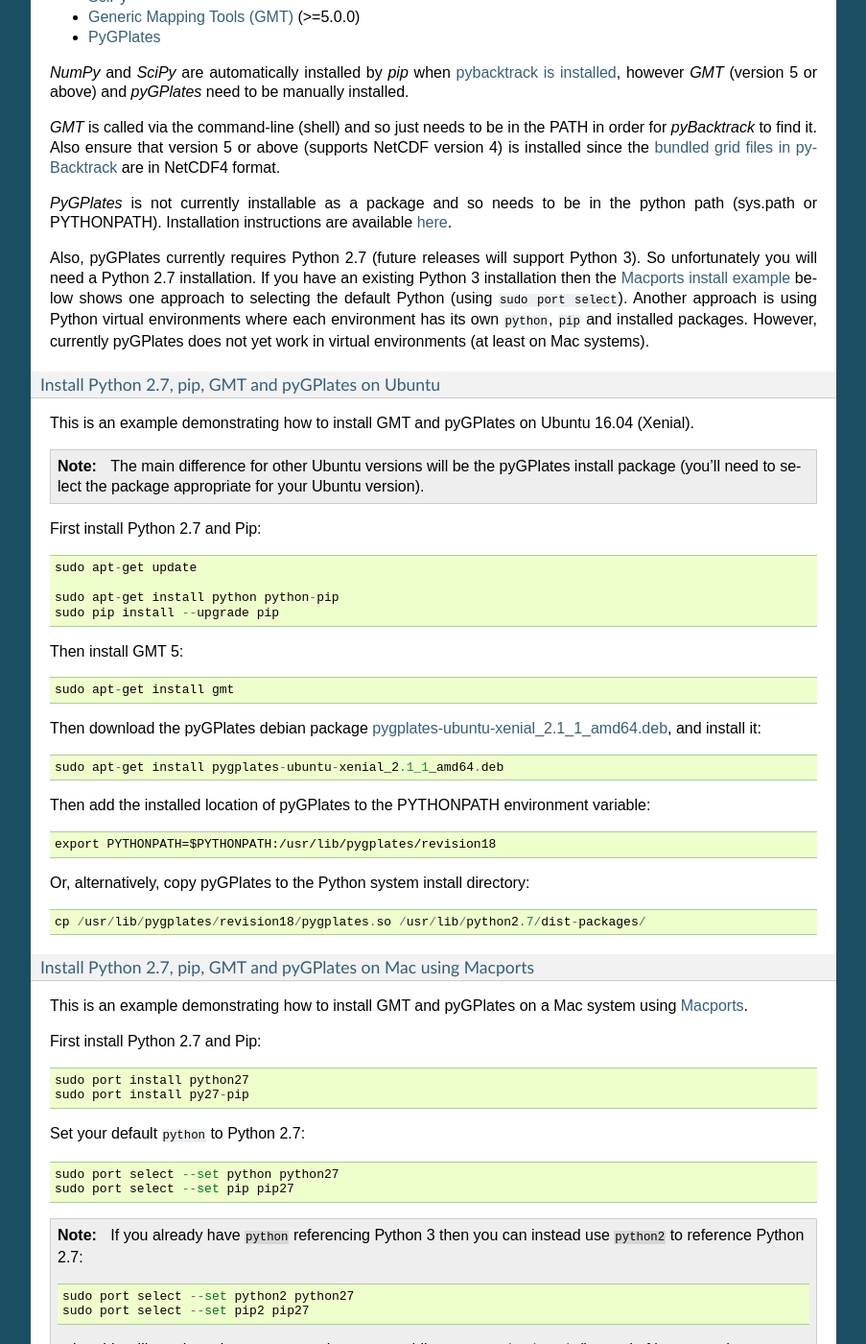
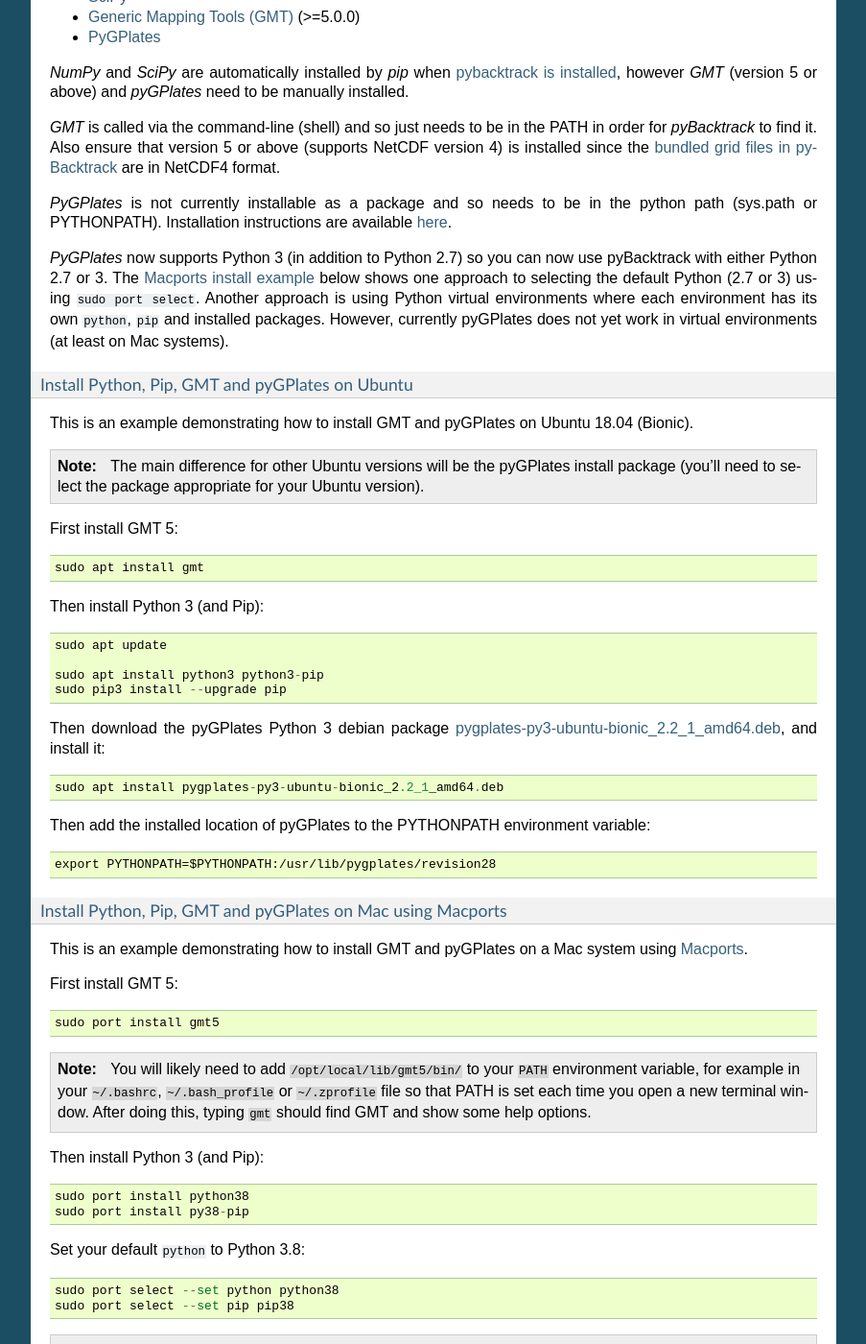
Before and after one commit to EarthByte/pyBacktrack, a Sphinx documentation site: the page built from docs/pybacktrack_getting_started.rst, in a window 1280 px wide and 1400 px high, scrolled down 941 px. Shown: the whole window at 96% size, without its empty margins (198-1101 px from the left). Built offline with Sphinx 7.4.7, drawn with Linux system fonts in a browser that asks for light colours; some of the changed text lies outside the part shown.

Commit message:
Update installation instructions for version 1.3 (and migration to Python 3).

```diff
--- a/docs/pybacktrack_getting_started.rst
+++ b/docs/pybacktrack_getting_started.rst
@@ -52,94 +52,100 @@
 `PyGPlates` is not currently installable as a package and so needs to be in the python path (sys.path or PYTHONPATH).
 Installation instructions are available `here <http://www.gplates.org/docs/pygplates/index.html>`_.
 
-Also, pyGPlates currently requires Python 2.7 (future releases will support Python 3).
-So unfortunately you will need a Python 2.7 installation. If you have an existing Python 3 installation then the
-:ref:`Macports install example <pybacktrack_install_requirements_mac>` below shows one approach to selecting the default Python (using ``sudo port select``).
+`PyGPlates` now supports Python 3 (in addition to Python 2.7) so you can now use pyBacktrack with either Python 2.7 or 3.
+The :ref:`Macports install example <pybacktrack_install_requirements_mac>` below shows one approach to selecting the default Python (2.7 or 3) using ``sudo port select``.
 Another approach is using Python virtual environments where each environment has its own ``python``, ``pip`` and installed packages.
 However, currently pyGPlates does not yet work in virtual environments (at least on Mac systems).
 
 .. _pybacktrack_install_requirements_ubuntu:
 
-Install Python 2.7, pip, GMT and pyGPlates on Ubuntu
-****************************************************
+Install Python, Pip, GMT and pyGPlates on Ubuntu
+************************************************
 
-This is an example demonstrating how to install GMT and pyGPlates on Ubuntu 16.04 (Xenial).
+This is an example demonstrating how to install GMT and pyGPlates on Ubuntu 18.04 (Bionic).
 
 .. note:: The main difference for other Ubuntu versions will be the pyGPlates install package
           (you'll need to select the package appropriate for your Ubuntu version).
 
-First install Python 2.7 and Pip:
+First install GMT 5:
 ::
 
-  sudo apt-get update
+  sudo apt install gmt
 
-  sudo apt-get install python python-pip
-  sudo pip install --upgrade pip
-
-Then install GMT 5:
+Then install Python 3 (and Pip):
 ::
 
-  sudo apt-get install gmt
+  sudo apt update
 
-Then download the pyGPlates debian package `pygplates-ubuntu-xenial_2.1_1_amd64.deb <https://sourceforge.net/projects/gplates/files/pygplates/beta-revision-18/>`_,
+  sudo apt install python3 python3-pip
+  sudo pip3 install --upgrade pip
+
+Then download the pyGPlates Python 3 debian package `pygplates-py3-ubuntu-bionic_2.2_1_amd64.deb <https://sourceforge.net/projects/gplates/files/pygplates/beta-revision-28/ubuntu/>`_,
 and install it:
 ::
 
-  sudo apt-get install pygplates-ubuntu-xenial_2.1_1_amd64.deb
+  sudo apt install pygplates-py3-ubuntu-bionic_2.2_1_amd64.deb
 
 Then add the installed location of pyGPlates to the PYTHONPATH environment variable:
 ::
 
-  export PYTHONPATH=$PYTHONPATH:/usr/lib/pygplates/revision18
-
-Or, alternatively, copy pyGPlates to the Python system install directory:
-::
-
-  cp /usr/lib/pygplates/revision18/pygplates.so /usr/lib/python2.7/dist-packages/
+  export PYTHONPATH=$PYTHONPATH:/usr/lib/pygplates/revision28
 
 .. _pybacktrack_install_requirements_mac:
 
-Install Python 2.7, pip, GMT and pyGPlates on Mac using Macports
-****************************************************************
+Install Python, Pip, GMT and pyGPlates on Mac using Macports
+************************************************************
 
 This is an example demonstrating how to install GMT and pyGPlates on a Mac system using `Macports <https://www.macports.org/>`_.
 
-First install Python 2.7 and Pip:
-::
-
-  sudo port install python27
-  sudo port install py27-pip
-
-Set your default ``python`` to Python 2.7:
-::
-
-  sudo port select --set python python27
-  sudo port select --set pip pip27
-
-.. note:: If you already have ``python`` referencing Python 3 then you can instead use ``python2`` to reference Python 2.7:
-          ::
-
-            sudo port select --set python2 python27
-            sudo port select --set pip2 pip27
-
-          ...but this will require using ``python2`` on the command-line to run
-          :ref:`pybacktrack <pybacktrack_use_a_builtin_module_script>` (instead of just ``python``).
-
-Then install GMT 5:
+First install GMT 5:
 ::
 
   sudo port install gmt5
 
-Then download the pyGPlates Mac zip file `pygplates_rev18_python27_MacOS64.zip <https://sourceforge.net/projects/gplates/files/pygplates/beta-revision-18/>`_,
+.. note:: You will likely need to add ``/opt/local/lib/gmt5/bin/`` to your ``PATH`` environment variable,
+          for example in your ``~/.bashrc``, ``~/.bash_profile`` or ``~/.zprofile`` file so that PATH
+          is set each time you open a new terminal window.
+          After doing this, typing ``gmt`` should find GMT and show some help options.
+
+Then install Python 3 (and Pip):
+::
+
+  sudo port install python38
+  sudo port install py38-pip
+
+Set your default ``python`` to Python 3.8:
+::
+
+  sudo port select --set python python38
+  sudo port select --set pip pip38
+
+.. note:: If you already have ``python`` referencing Python 2 then you can instead use ``python3`` to reference Python 3:
+          ::
+
+            sudo port select --set python3 python38
+            sudo port select --set pip3 pip38
+
+          ...but this will require using ``python3`` on the command-line to run
+          :ref:`pybacktrack <pybacktrack_use_a_builtin_module_script>` (instead of just ``python``).
+
+          Alternatively you can use Python 2.7 to run pyBacktrack (instead of Python 3) by installing pyGPlates
+          for Python 2.7 (instead of for Python 3) - see below.
+
+Then download the pyGPlates Mac zip file `pygplates_rev28_python38_MacOS64.zip <https://sourceforge.net/projects/gplates/files/pygplates/beta-revision-28/>`_,
 and extract it to your home directory.
 
 Then add the unzipped location of pyGPlates to the PYTHONPATH environment variable:
 ::
 
-  export PYTHONPATH=~/pygplates_rev18_python27_MacOS64:$PYTHONPATH
+  export PYTHONPATH=~/pygplates_rev28_python38_MacOS64:$PYTHONPATH
 
-.. note:: The above line can be added to your ``~/.bashrc`` or ``~/.profile`` file so that
-          PYTHONPATH is set each time you open a new terminal window.
+.. note:: The above line can be added to your ``~/.bashrc``, ``~/.bash_profile`` or ``~/.zprofile`` file
+          so that PYTHONPATH is set each time you open a new terminal window.
+
+.. note:: If you are using Python 2.7 to run pyBacktrack (instead of Python 3) then install the Python 2.7 version of pyGPlates instead by installing
+          ``pygplates_rev28_python27_MacOS64.zip`` and adding ``~/pygplates_rev28_python27_MacOS64`` to your ``PYTHONPATH``.
+
 
 .. _pybacktrack_install_pybacktrack:
 
@@ -149,27 +155,26 @@
 To install the latest stable version, run:
 ::
 
-  pip install pybacktrack
+  python -m pip install pybacktrack
 
 .. warning:: | On Mac systems, when using `Macports <https://www.macports.org/>`_, it might be better to install to the
-               local user install directory with ``pip install --user pybacktrack`` to avoid confusing Macports
+               local user install directory with ``python -m pip install --user pybacktrack`` to avoid confusing Macports
                (which installs to the system install directory).
-             | And on linux systems, if you have admin privileges, you can install to the system install directory with ``sudo pip install pybacktrack``.
+             | And on linux systems, if you have admin privileges, you can install to the system install directory with ``sudo python -m pip install pybacktrack``.
 
-.. note:: If you are using a package manager such as `Conda <https://docs.conda.io>`_ you may need to run ``python -m pip install pybacktrack`` to ensure
-          ``pybacktrack`` is installed into Conda Python and not the system Python (assuming ``python`` will execute the Conda Python interpreter).
-          It is only necessary if, for example, ``python`` executes the Conda Python interpreter but ``pip`` installs into the system Python
-          (because the base Conda environment is not activated).
+.. note:: We generally recommend using ``python -m pip install pybacktrack`` instead of ``pip install pybacktrack`` to ensure ``pybacktrack`` is installed
+          into the ``python`` you are actually using. For example, when using Conda Python it might be that ``python`` executes the Conda Python interpreter
+          but ``pip`` installs into the system Python (eg, because the base Conda environment is not activated).
 
 If you already have ``pybacktrack`` installed and would like to upgrade to the latest version then use the ``--upgrade`` flag:
 ::
 
-  pip install --upgrade pybacktrack
+  python -m pip install --upgrade pybacktrack
 
 To install the latest development version (requires Git on local system), run:
 ::
 
-  pip install "git+https://github.com/EarthByte/pyBacktrack.git#egg=pybacktrack"
+  python -m pip install "git+https://github.com/EarthByte/pyBacktrack.git#egg=pybacktrack"
 
 .. note:: | You may need to update your `Git` if you receive an error ending with ``tlsv1 alert protocol version``.
           | This is apparently due to an `update on GitHub <https://blog.github.com/2018-02-23-weak-cryptographic-standards-removed>`_.
@@ -255,7 +260,7 @@
 
 .. code-block:: python
 
-    python -m pybacktrack.backtrack_cli -w pybacktrack_examples/test_data/ODP-114-699-Lithology.txt -d age water_depth -- ODP-114-699_backtrack_decompat.txt
+    python3 -m pybacktrack.backtrack_cli -w pybacktrack_examples/test_data/ODP-114-699-Lithology.txt -d age water_depth -- ODP-114-699_backtrack_decompat.txt
 
 If you wish to run the `example notebooks <https://github.com/EarthByte/pyBacktrack/tree/master/pybacktrack/notebooks>`_
 then there is a ``notebook.sh`` script to start a Jupyter notebook server in the running docker container:
```
Also changed, not shown: other parts of docs/pybacktrack_getting_started.rst (+1 -1 lines), 1 other file.
